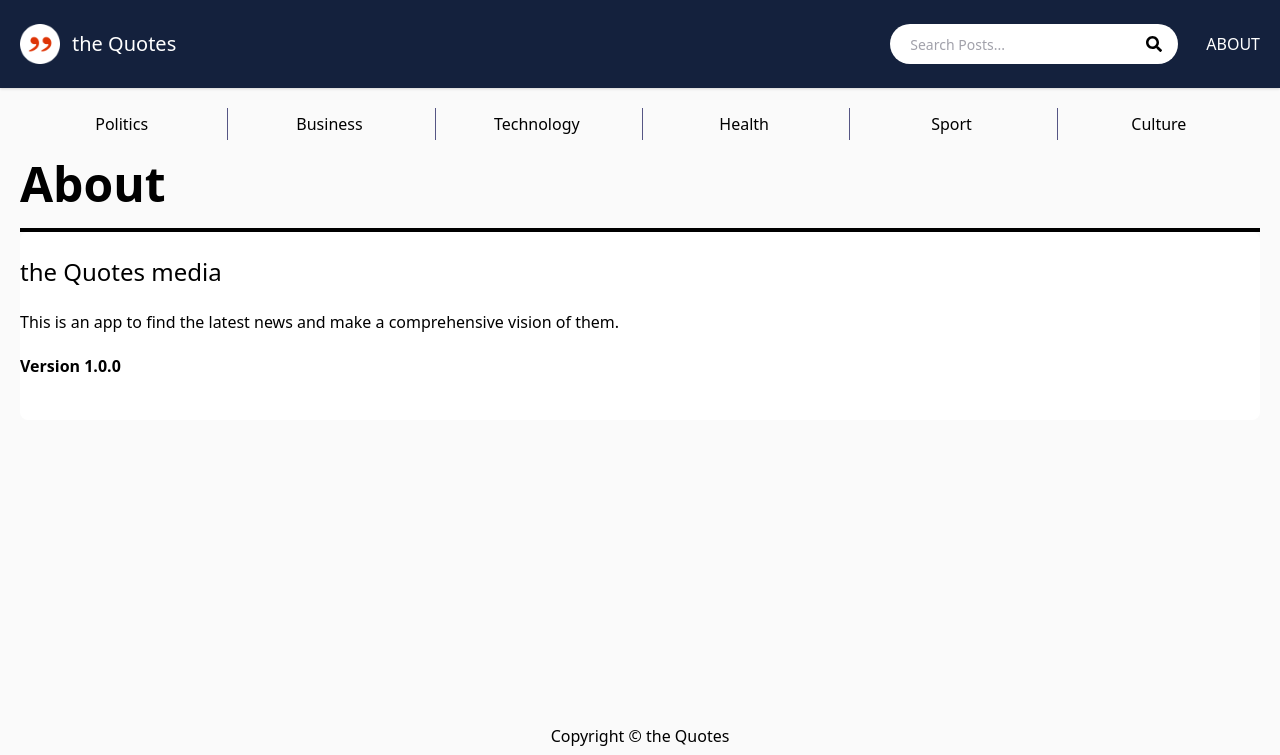
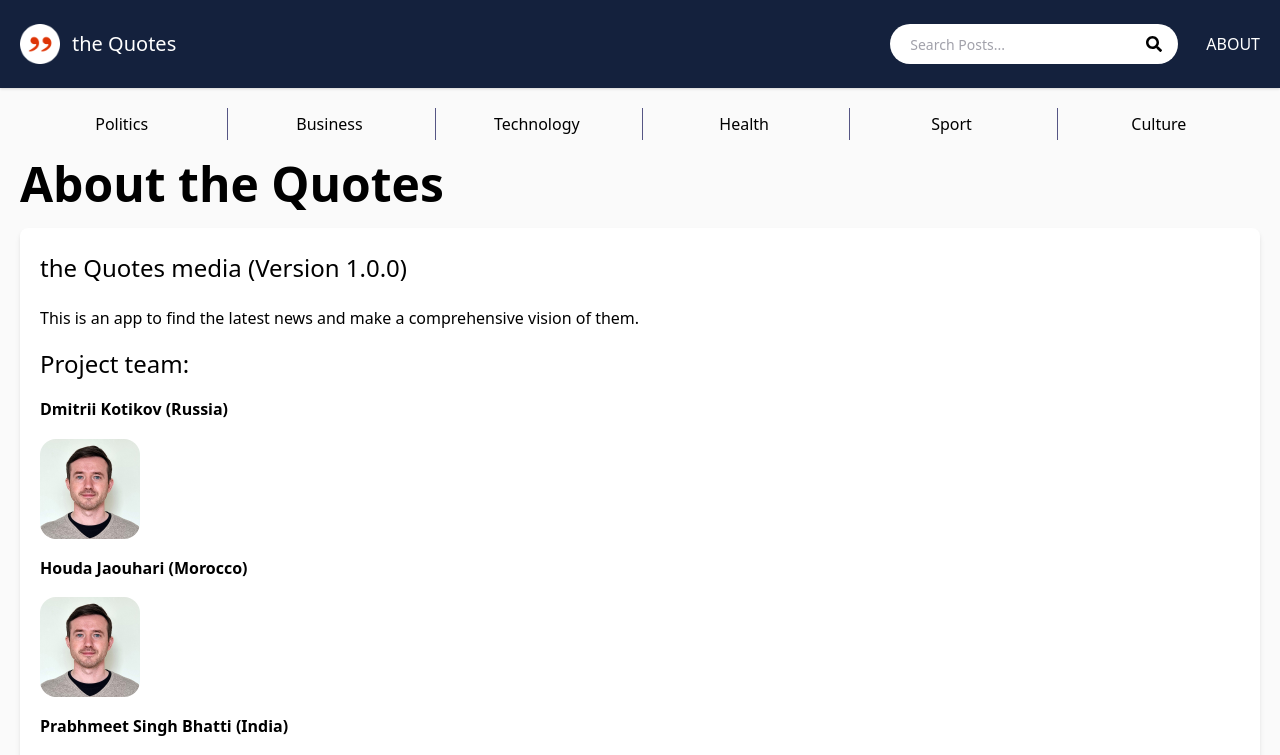
Before and after one commit to mielenyvin/the_quotes_frontend, a Next.js app: page /about in a window 1280 px wide. Shown: the top 755 px of the page. Built offline with nearby package versions, Linux system fonts and the light colour scheme.

Commit message:
design changes

```diff
--- a/pages/about.js
+++ b/pages/about.js
@@ -3,19 +3,24 @@ import Layout from '@/components/Layout'
 export default function AboutPage() {
     return (
         <Layout title='About the Quotes'>
-            <h1 className='text-5xl border-b-4 pb-5 font-bold'>About</h1>
+            <h1 className='text-5xl pb-5 font-bold'>About the Quotes</h1>
 
-            <div className='bg-white  rounded-lg py-6 '>
+            <div className='bg-white shadow-md p-5 rounded-lg py-6 '>
                 <h3 className='text-2xl mb-5'>
-                    the Quotes media
+                    the Quotes media (Version 1.0.0)
                 </h3>
-                <p className='mb-3'>
+                <p>
                 This is an app to find the latest news and make a comprehensive vision of them.</p>
+                <h1 className='text-2xl'>Project team:</h1>
+               <p className='font-bold'>Dmitrii Kotikov (Russia)</p>
+                <img className='ml-3' className='rounded-2xl' src='/images/dmitrii.jpg' width={100} height={100} alt='logo'/>
+                <p  className='font-bold'>Houda Jaouhari (Morocco)</p>
+                <img className='ml-3' className='rounded-2xl' src='/images/dmitrii.jpg' width={100} height={100} alt='logo'/>
+                <p  className='font-bold'>Prabhmeet Singh Bhatti (India)</p>
+                <img className='ml-3' className='rounded-2xl' src='/images/dmitrii.jpg' width={100} height={100} alt='logo'/>
 
-                <p>
 
-                    <span className='font-bold'>Version 1.0.0</span>
-                </p>
+
             </div>
 
 
```
Also changed, not shown: public/images/dmitrii.jpg (added).
